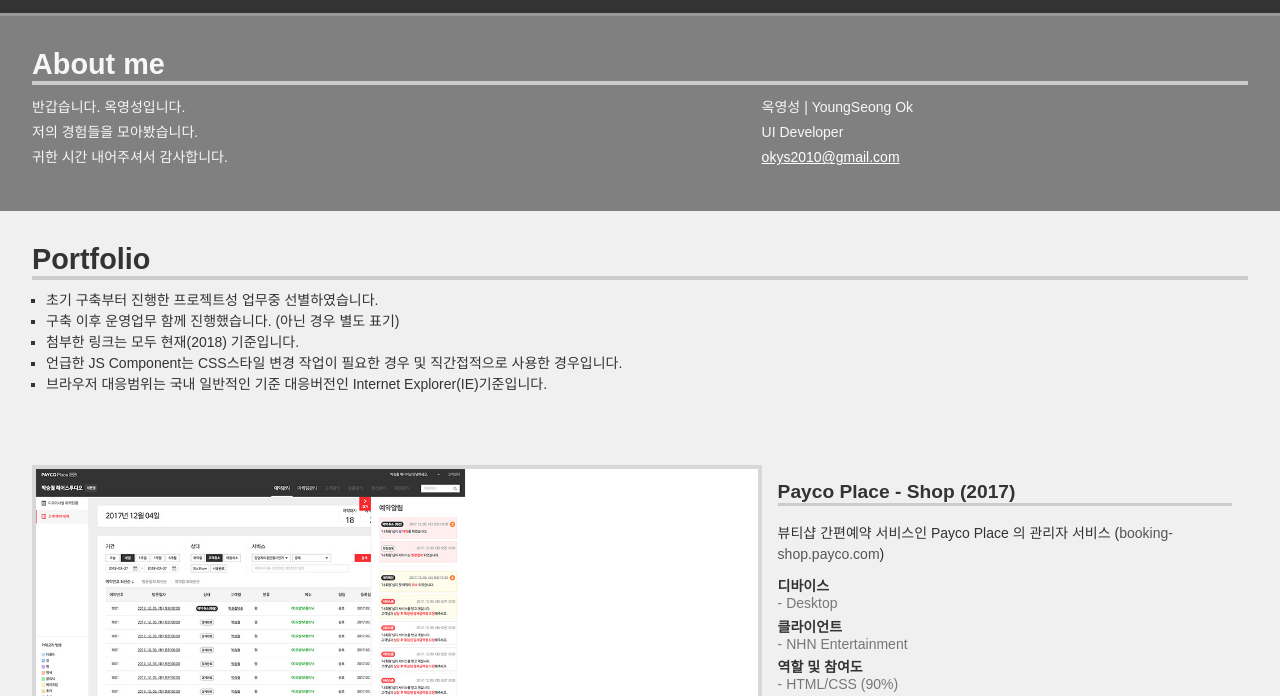
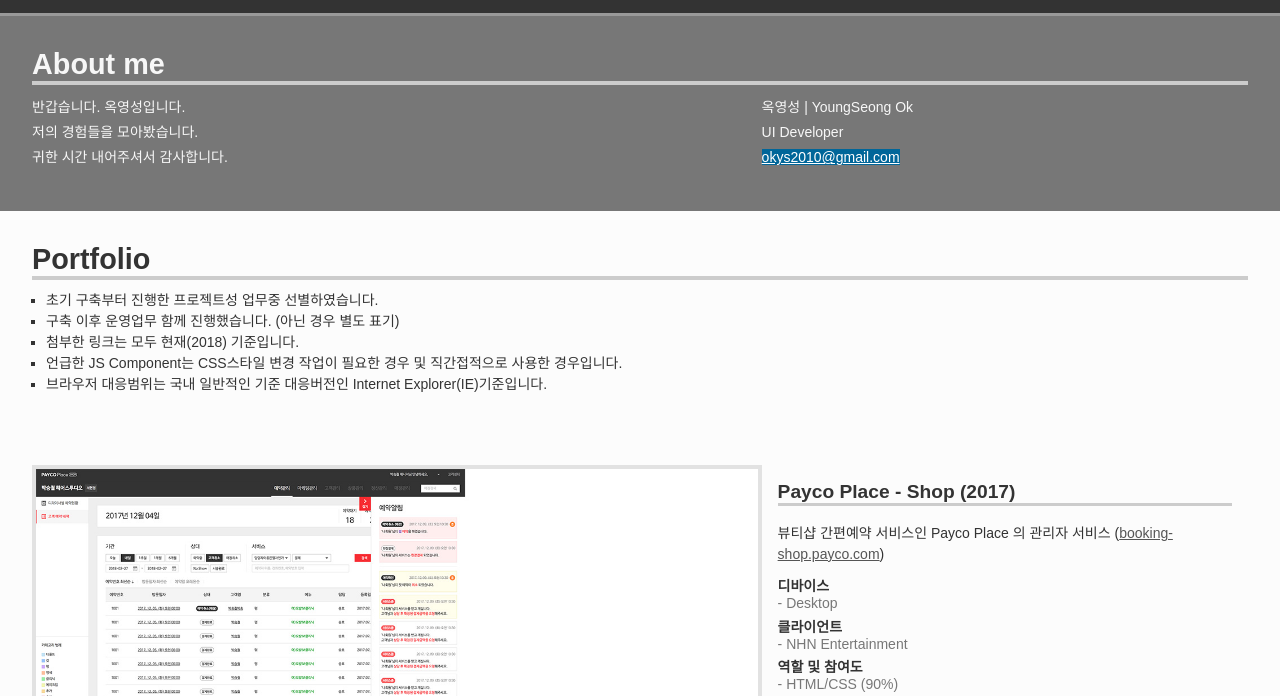
Before and after one commit to youngseongok/okys, a plain HTML site: page index.html in a window 1280 px wide. In both pictures the pointer is over the link "okys2010@gmail.com". Shown: the part 56-752 px from the top of the page. Drawn offline with Linux system fonts and the light colour scheme.

Commit message:
about 영역 코드정리

```diff
--- a/css/style.css
+++ b/css/style.css
@@ -20,7 +20,7 @@
 a:link,
 a:hover,
 a:active {
-	text-decoration: none;
+	text-decoration: underline;
 	color:white;
 }
 
@@ -28,11 +28,6 @@
 a:hover {
 	-webkit-transition: all 0.2s ease;
 	transition: all 0.2s ease;
-}
-
-a:hover,
-a:focus {
-	text-decoration: underline;
 }
 
 h1 {
@@ -63,7 +58,7 @@
 }
 
 .site-content {
-	background: #f0f0f0;
+	background: #fcfcfc;
 }
 
 .title {
@@ -101,13 +96,18 @@
 }
 
 .about {
-	background-color:#808080;
+	background-color:#777;
 	color:#f7f7f7;
 }
 
 .about p {
 	margin:0;
 	line-height: 1.8;
+}
+
+.about a:hover,
+.about a:focus {
+	background-color:#069;
 }
 
 .email {
```
